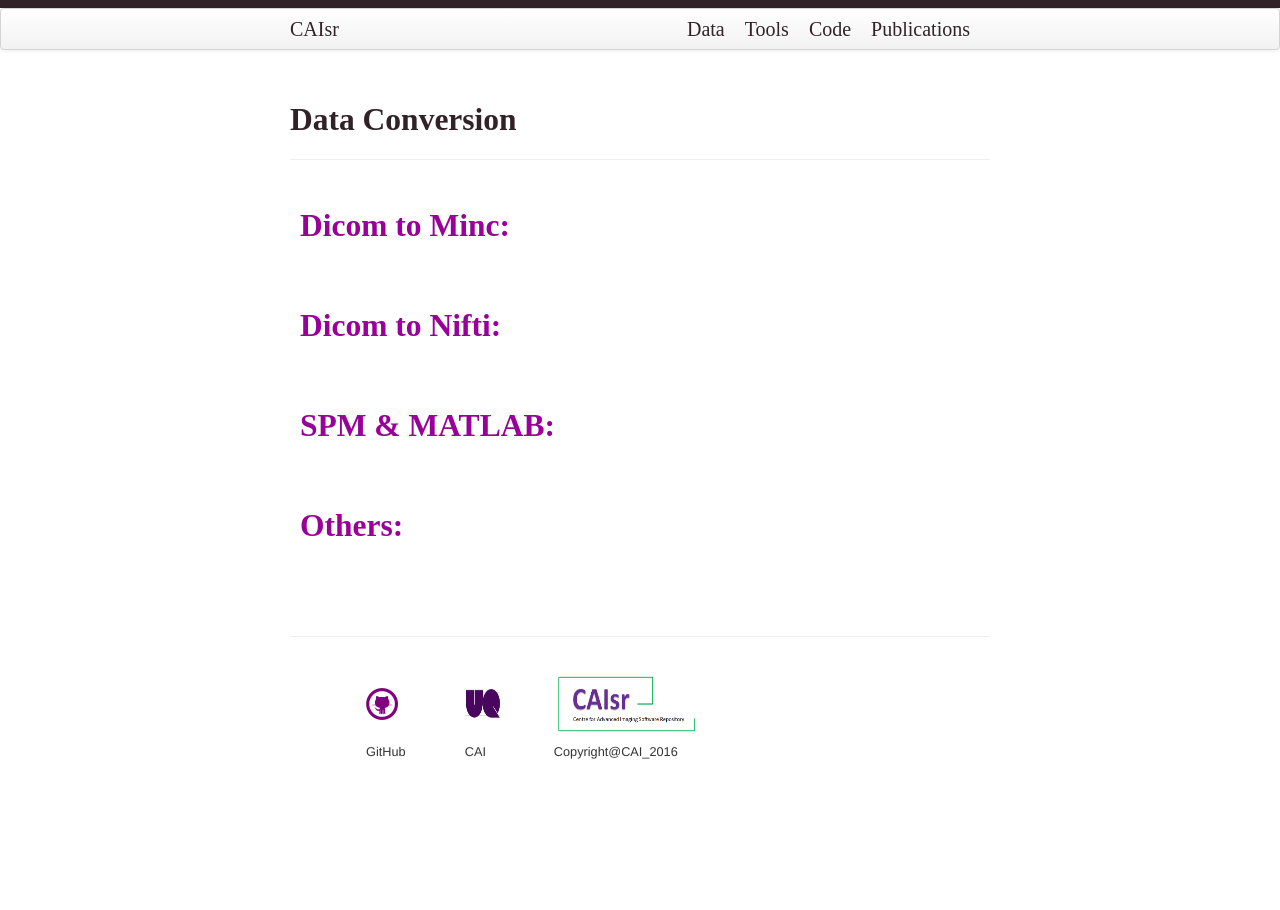
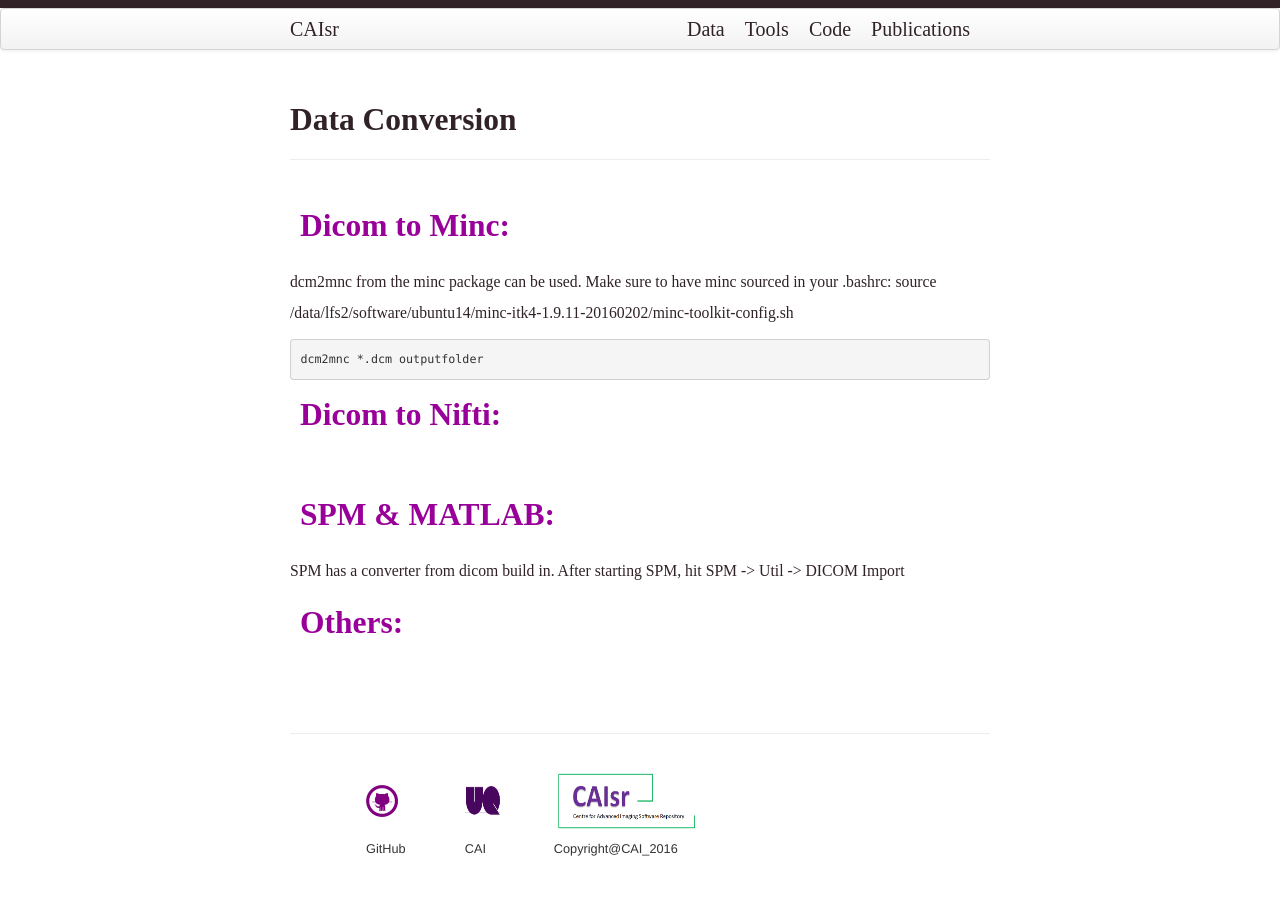
Before and after one commit to CAIsr/CAIsr.github.io, a Jekyll site: the page built from pages/data_conversion.md, in a window 1280 px wide. Built offline with Jekyll 4.4.1, drawn with Linux system fonts in a browser that asks for light colours.

Commit message:
added conversion steps

````diff
--- a/pages/data_conversion.md
+++ b/pages/data_conversion.md
@@ -7,14 +7,15 @@ description: Overview of data conversion and types
 <dl>
 <dd> <h2 style="color:#990099;"> Dicom to Minc: </h2> </dd>
 </dl>
-
-<dl>
-<dd> <br> </dd>
-</dl>
+dcm2mnc from the minc package can be used. Make sure to have minc sourced in your .bashrc: source /data/lfs2/software/ubuntu14/minc-itk4-1.9.11-20160202/minc-toolkit-config.sh
+```bash
+dcm2mnc *.dcm outputfolder
+```
 
 <dl>
 <dd> <h2 style="color:#990099;"> Dicom to Nifti: </h2> </dd>
 </dl>
+
 
 <dl>
 <dd> <br> </dd>
@@ -23,10 +24,7 @@ description: Overview of data conversion and types
 <dl>
 <dd> <h2 style="color:#990099;"> SPM & MATLAB: </h2> </dd>
 </dl>
-
-<dl>
-<dd> <br> </dd>
-</dl>
+SPM has a converter from dicom build in. After starting SPM, hit SPM -> Util -> DICOM Import
 
 <dl>
 <dd> <h2 style="color:#990099;"> Others: </h2> </dd>
````
